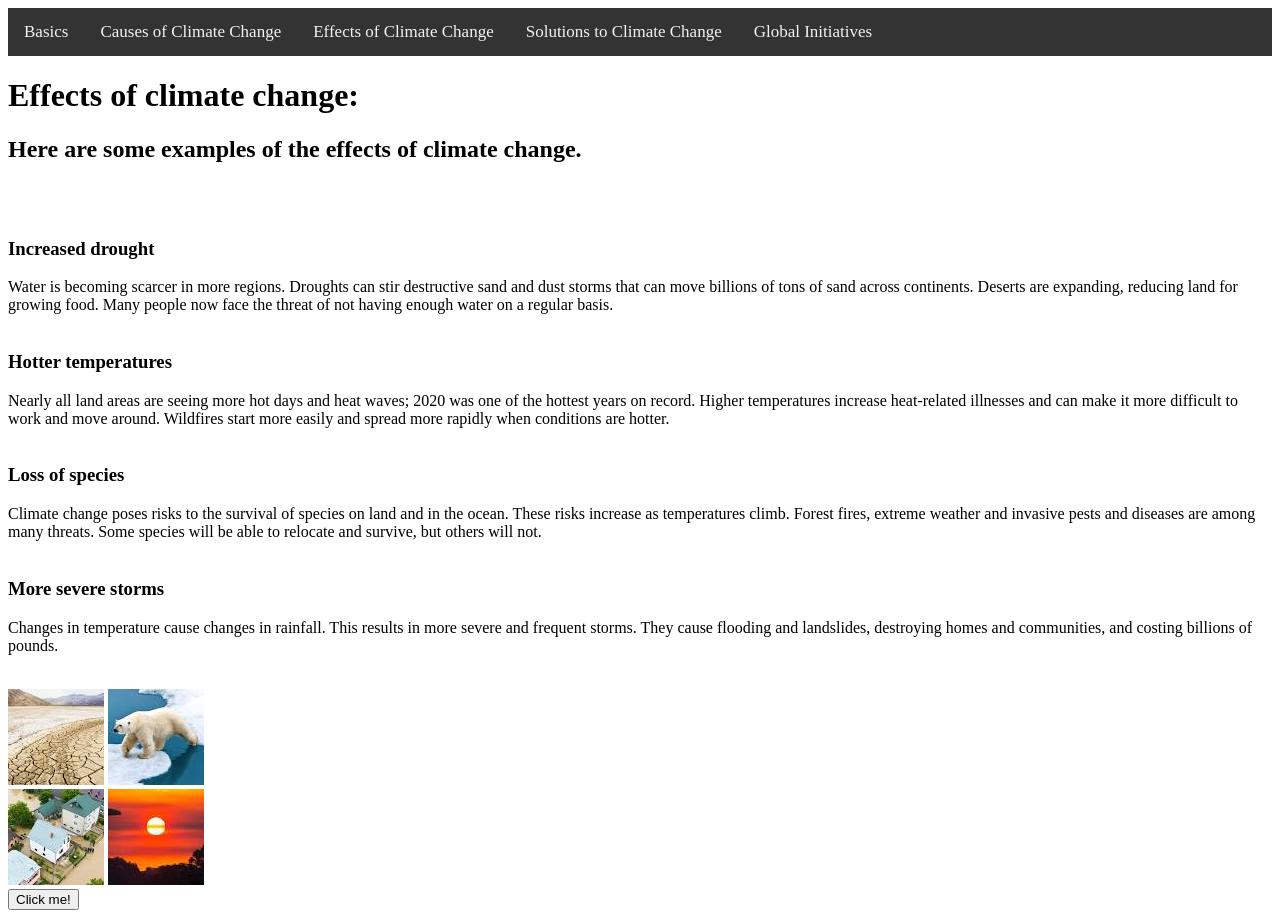
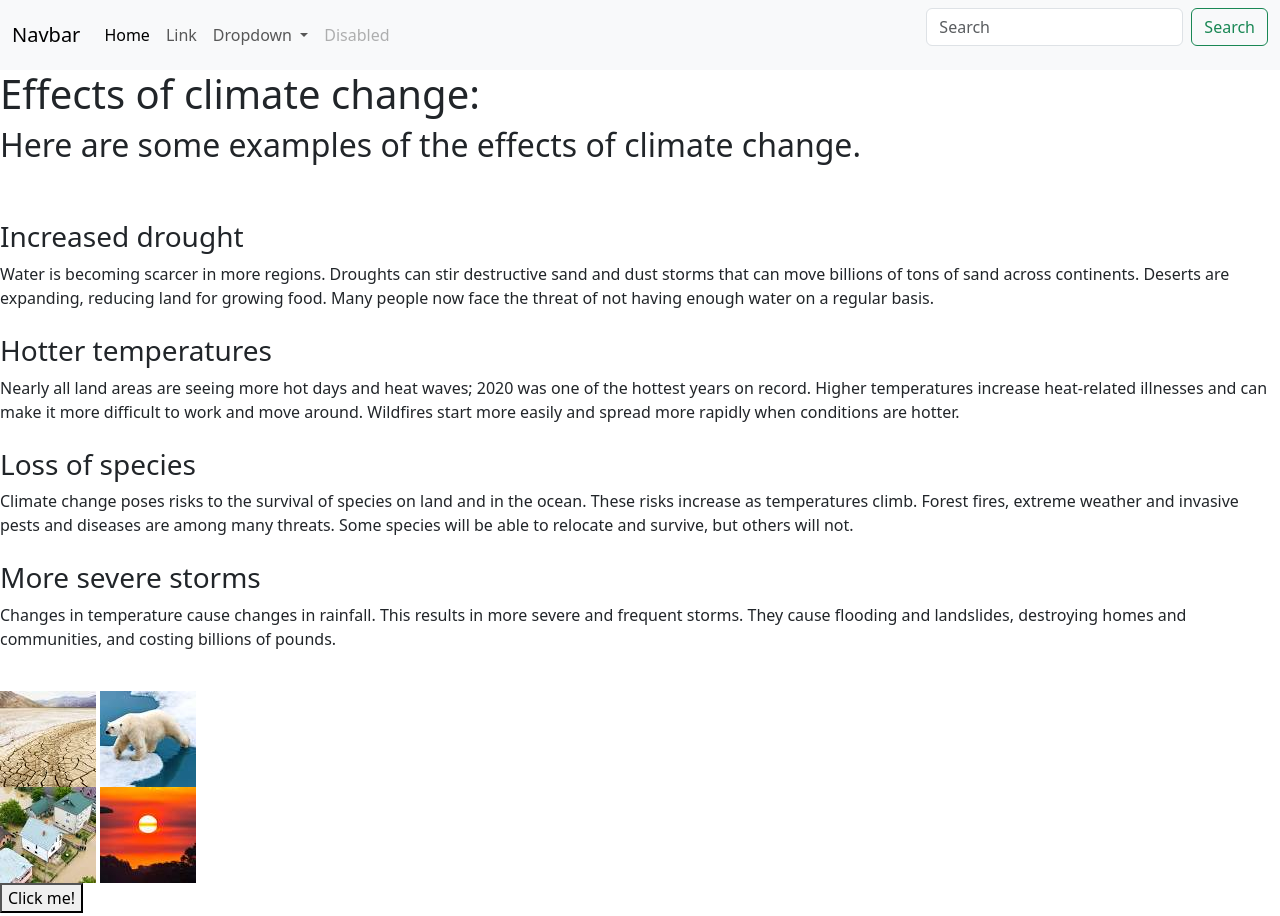
Before and after one commit to Dhruva031205/climate-action-hub, a plain HTML site: page EffectsOfClimateChange.html in a window 1280 px wide. Drawn offline with nearby package versions, Linux system fonts and the light colour scheme.

Commit message:
Update EffectsOfClimateChange.html

```diff
--- a/EffectsOfClimateChange.html
+++ b/EffectsOfClimateChange.html
@@ -8,7 +8,9 @@
 	<head>
 		<meta name="author" content="Alex Good">
 		<meta name="description" content="Effects of climate change.">
+		<meta charset="utf-8">
 		<meta name="viewport" content="width=device-width, initial-scale=1">
+		<link rel="stylesheet"	href="https://cdn.jsdelivr.net/npm/bootstrap@5.3.3/dist/css/bootstrap.min.css">
 		<title>Effects of climate change</title>
 		<link rel="stylesheet" href="style.css">
 		<script type="text/javascript" src="external.js"></script>
@@ -47,14 +49,43 @@ body {
 </style>
 </head>
 <body>
+<nav class="navbar navbar-expand-lg bg-body-tertiary">
+  <div class="container-fluid">
+    <a class="navbar-brand" href="#">Navbar</a>
+    <button class="navbar-toggler" type="button" data-bs-toggle="collapse" data-bs-target="#navbarSupportedContent" aria-controls="navbarSupportedContent" aria-expanded="false" aria-label="Toggle navigation">
+      <span class="navbar-toggler-icon"></span>
+    </button>
+    <div class="collapse navbar-collapse" id="navbarSupportedContent">
+      <ul class="navbar-nav me-auto mb-2 mb-lg-0">
+        <li class="nav-item">
+          <a class="nav-link active" aria-current="page" href="#">Home</a>
+        </li>
+        <li class="nav-item">
+          <a class="nav-link" href="#">Link</a>
+        </li>
+        <li class="nav-item dropdown">
+          <a class="nav-link dropdown-toggle" href="#" role="button" data-bs-toggle="dropdown" aria-expanded="false">
+            Dropdown
+          </a>
+          <ul class="dropdown-menu">
+            <li><a class="dropdown-item" href="#">Action</a></li>
+            <li><a class="dropdown-item" href="#">Another action</a></li>
+            <li><hr class="dropdown-divider"></li>
+            <li><a class="dropdown-item" href="#">Something else here</a></li>
+          </ul>
+        </li>
+        <li class="nav-item">
+          <a class="nav-link disabled" aria-disabled="true">Disabled</a>
+        </li>
+      </ul>
+      <form class="d-flex" role="search">
+        <input class="form-control me-2" type="search" placeholder="Search" aria-label="Search">
+        <button class="btn btn-outline-success" type="submit">Search</button>
+      </form>
+    </div>
+  </div>
+</nav>
 
-<div class="topnav">
-<a href="page1.html" class="home_nav_a">Basics</a>
-<a href="page2.html" class="home_nav_a">Causes of Climate Change</a>
-<a href="page3.html" class="home_nav_a">Effects of Climate Change</a>
-<a href="page4.html" class="home_nav_a">Solutions to Climate Change</a>
-<a href="page5.html" class="home_nav_a">Global Initiatives</a>
-</div>
 
 <div style="padding-left:16px">
 
@@ -111,7 +142,7 @@ body {
 
 		<p id="demo"></p>
 
-		<script>
+	<script>
 
 			<!--Newsletter-->
 
@@ -159,7 +190,7 @@ body {
 		<br/>-->
 	</body>
 
-
+	  <script src="	https://cdn.jsdelivr.net/npm/bootstrap@5.3.3/dist/js/bootstrap.bundle.min.js"></script>
 	</body>
 
 </html>
```
